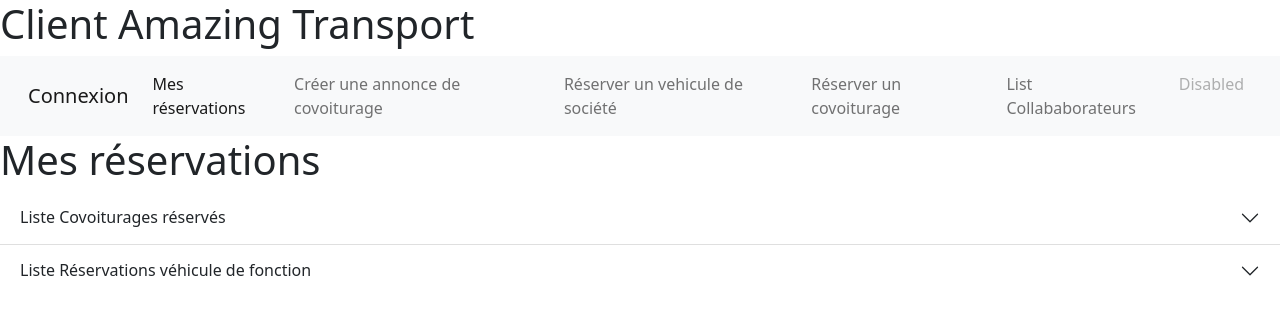
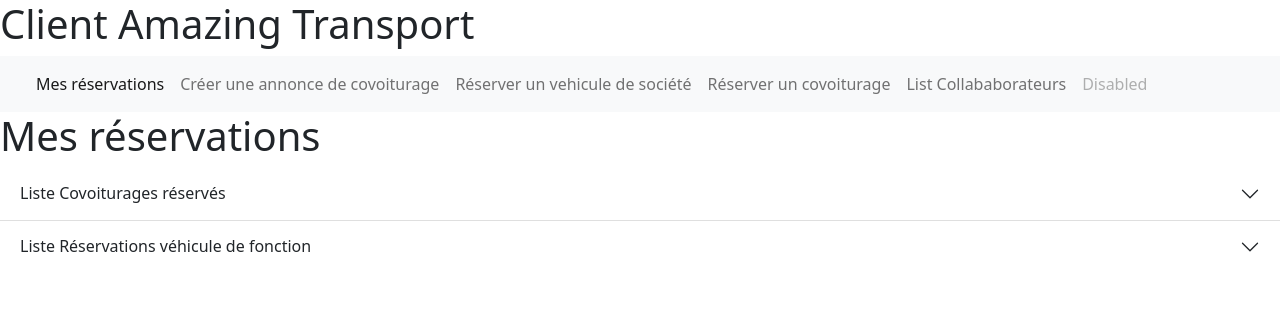
Before and after one commit to 2021-d05-groupe3/amazingTransportApp, an Angular app in the folder client/: page /dashboard in a window 1280 px wide. Shown: the top 314 px of the page. Built offline with nearby package versions, Linux system fonts and the light colour scheme.

Commit message:
correction navbarre conexion

```diff
--- a/client/src/app/app.component.html
+++ b/client/src/app/app.component.html
@@ -9,10 +9,7 @@
 
 <nav class="navbar navbar-expand-lg navbar-light bg-light">
   <div class="container-fluid">
-    <a class="navbar-brand" href="#">Connexion</a>
-    <button class="navbar-toggler" type="button" data-bs-toggle="collapse" data-bs-target="#navbarNav" aria-controls="navbarNav" aria-expanded="false" aria-label="Toggle navigation">
-      <span class="navbar-toggler-icon"></span>
-    </button>
+
     <div class="collapse navbar-collapse" id="navbarNav">
       <ul class="navbar-nav">
         <li class="nav-item">
```
